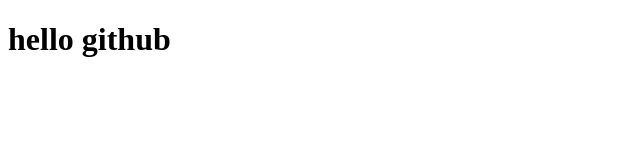
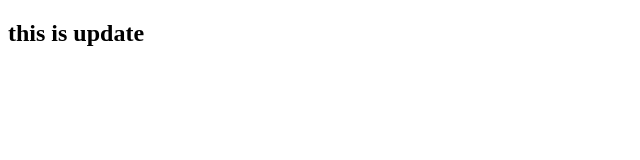
Before and after one commit to pricesaheb/try1, a plain HTML site: page index.html in a window 1280 px wide. Shown: the whole page, without its empty margins (0-640 px from the left). Drawn offline with Linux system fonts and the light colour scheme.

Commit message:
h1 change kore h2 dichi

```diff
--- a/index.html
+++ b/index.html
@@ -8,7 +8,8 @@
 <body>
 
 
+    <h2>this is update</h2>
 
-    <h1>hello github</h1>
+
 </body>
 </html>
```
